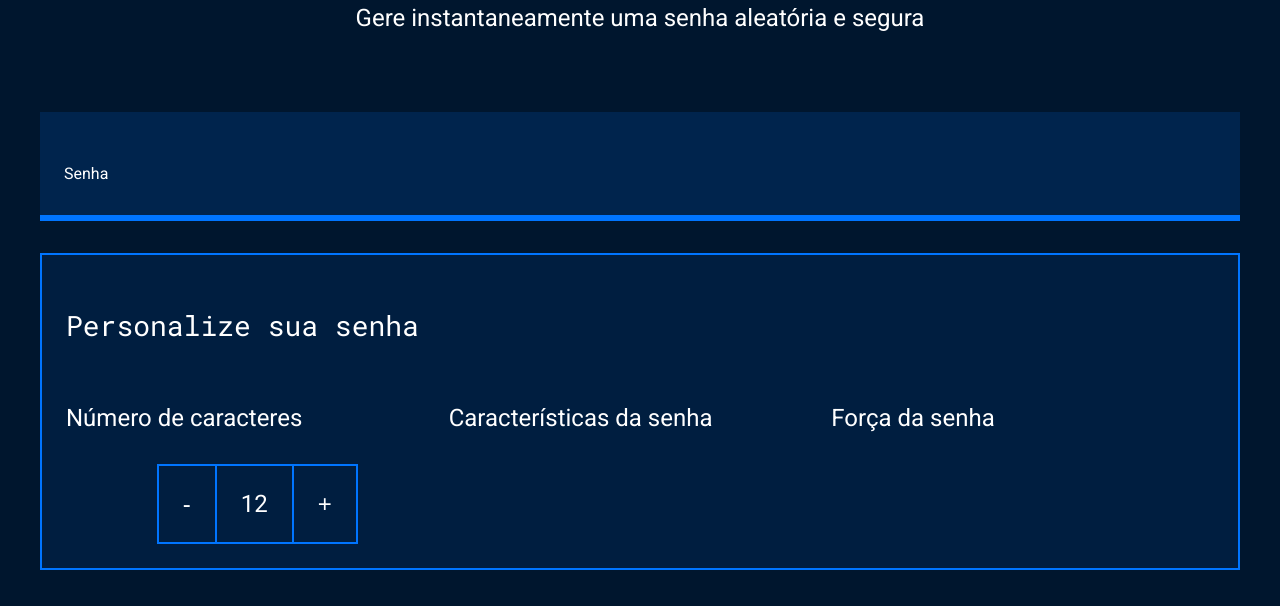
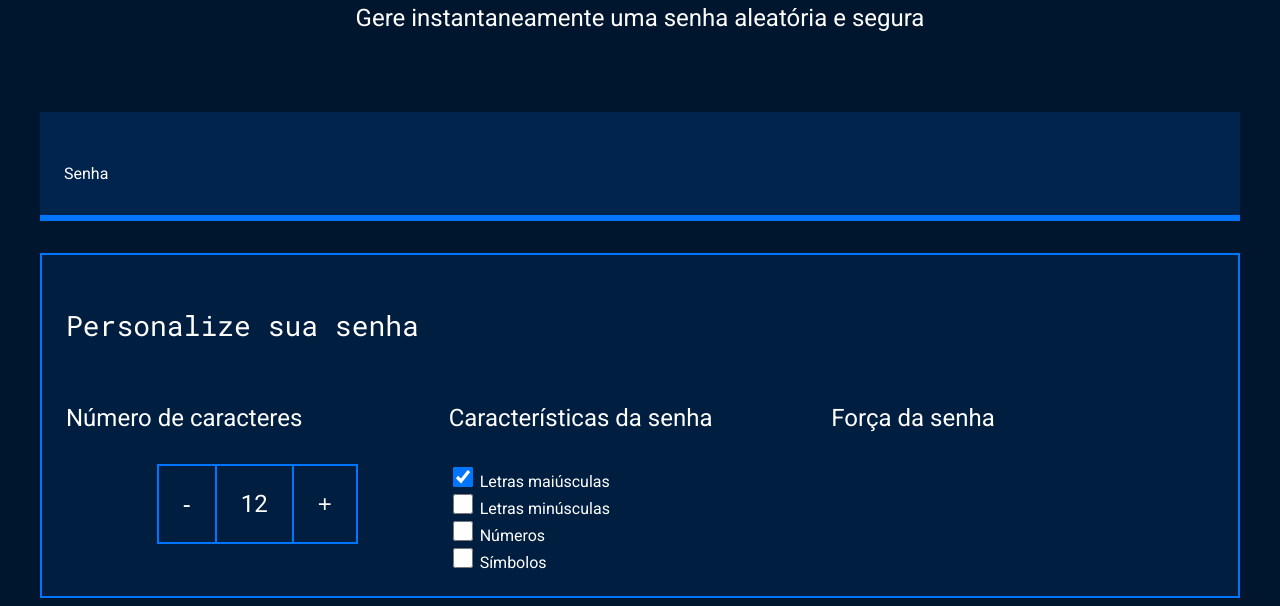
Before and after one commit to GabrielSanchezzz/senhas, a plain HTML site: page index.html in a window 1280 px wide. Shown: the part 214-820 px from the top of the page. Drawn offline with Linux system fonts and the light colour scheme.

Commit message:
12/06/25

```diff
--- a/index.html
+++ b/index.html
@@ -32,6 +32,22 @@
 </div>
 <div class="parametro-senha">
 <h4 class="parametro-senha__titulo">Características da senha</h4>
+<div class="parametro-senha-checkbox">
+<input type="checkbox" name="maiusculo" class="checkbox" checked>
+<label for="maiusculo">Letras maiúsculas</label>
+</div>
+<div class="parametro-senha-checkbox">
+<input type="checkbox" name="minusculo" class="checkbox">
+<label for="minusculo">Letras minúsculas</label>
+</div>
+<div class="parametro-senha-checkbox">
+<input type="checkbox" name="numero" class="checkbox">
+<label for="numero">Números</label>
+</div>
+<div class="parametro-senha-checkbox">
+<input type="checkbox" name="simbolo" class="checkbox">
+<label for="simbolo">Símbolos</label>
+</div>
 </div>
 <div class="parametro-senha">
 <h4 class="parametro-senha__titulo">Força da senha</h4>
--- a/style.css
+++ b/style.css
@@ -107,6 +107,12 @@ body{
     font-size: 24px;
 }
 
+.checkbox {
+    width: 20px;
+    height: 20px;
+    cursor: pointer;
+}
+
 @media screen and (min-width: 768px) {
     .parametro-coluna__senha{
         flex-direction: row;
```
Lines whose indentation alone changed are shown as unchanged.
